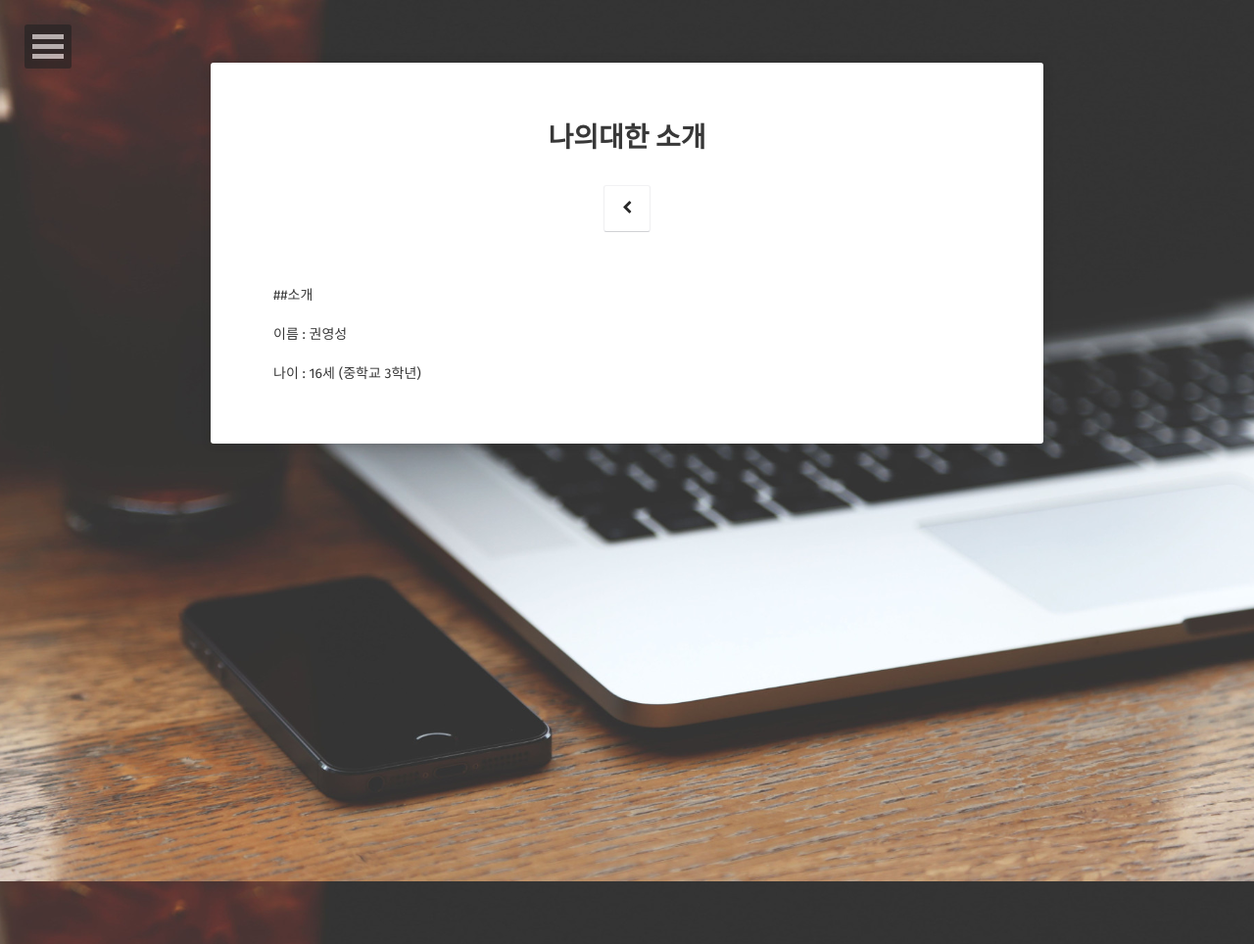
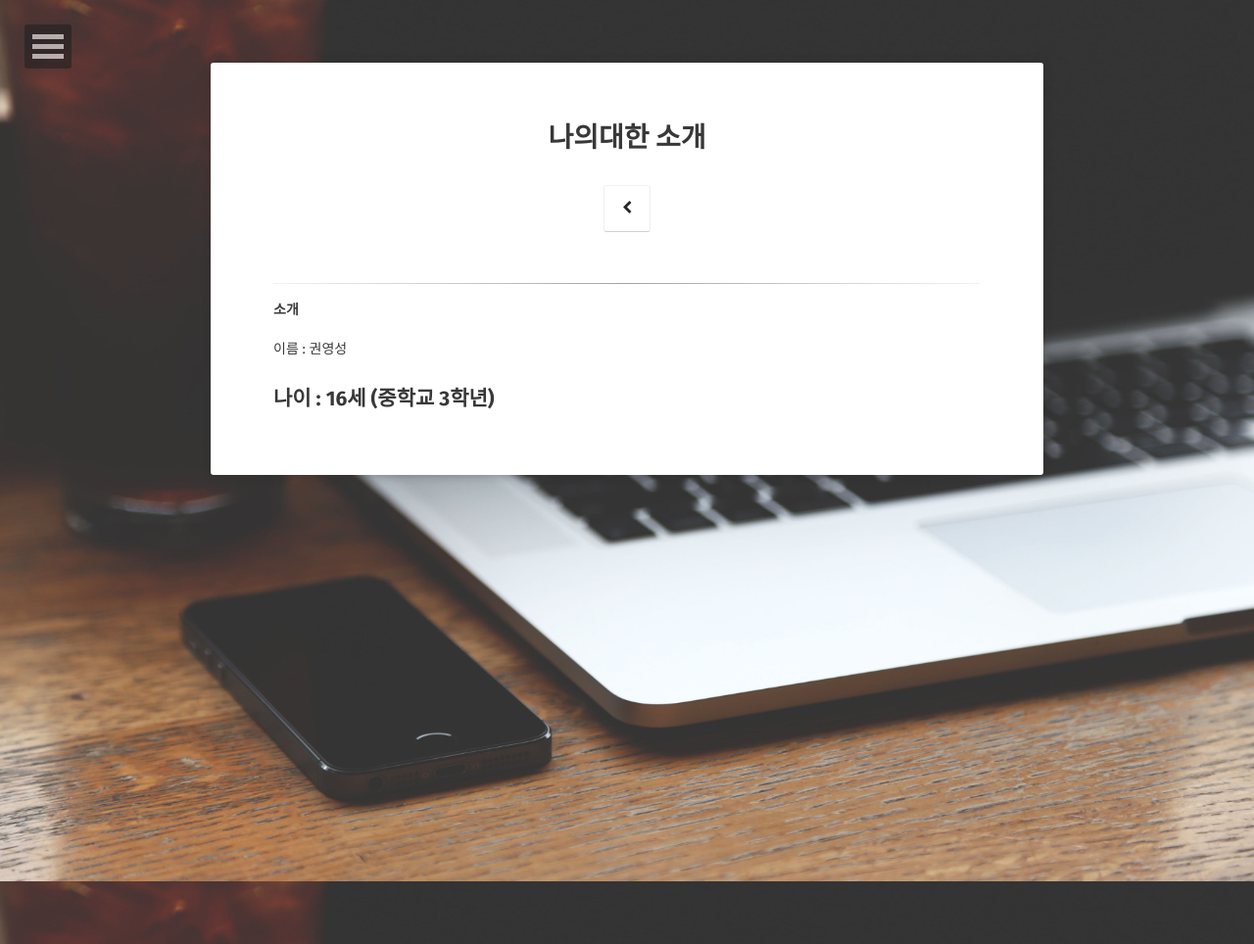
Before and after one commit to funct1onx/funct1onx.github.com, a Jekyll site: the page built from about/index.md, in a window 1280 px wide. Shown: the whole page at 98% size. Built offline with Jekyll 4.4.1, drawn with Linux system fonts in a browser that asks for light colours; some web fonts are replaced.

```diff
--- a/about/index.md
+++ b/about/index.md
@@ -5,9 +5,10 @@ tags: [about]
 date: 2021-07-18
 comments: false
 ---
-
-##소개
+---
+**소개**
 
 이름 : 권영성
 
 나이 : 16세 (중학교 3학년)
+---
```
